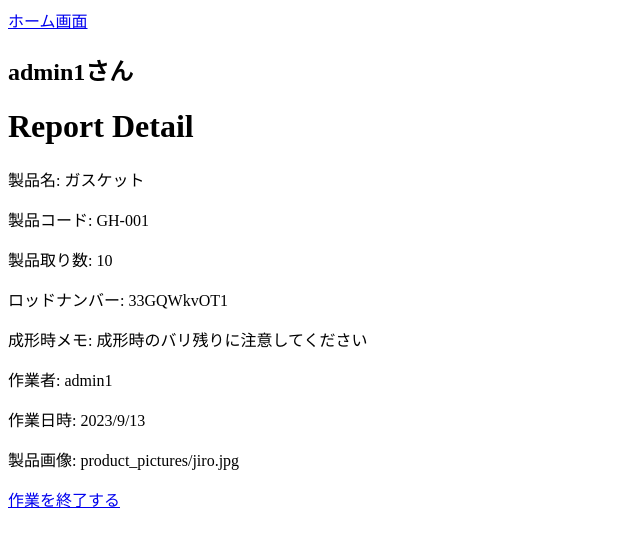
After one commit to hayato2121/Production_Control_project, a Django app: page /daily_report/report_detail/6/ in a window 1280 px wide. The commit adds this page. Shown: the top 547 px of the page, without its empty margins (0-640 px from the left). Run offline with Django 4.2, Linux system fonts and the light colour scheme; a user stored in the database is signed in; data comes from the database, SQL or seed files in the repository.

Commit message:
日報データを入力

```diff
--- a/daily_report/models.py
+++ b/daily_report/models.py
@@ -12,6 +12,7 @@ class Products(models.Model):
     name = models.CharField(max_length=255,verbose_name="製品名")
     code = models.CharField(max_length=50,verbose_name="製品コード")
     quantity = models.IntegerField(verbose_name="製品取り数")
+    pictures = models.FileField(upload_to='product_pictures',verbose_name='製品画像',null=True)
     memo = models.CharField(max_length=255,blank=True, null=True,verbose_name="製品メモ")
     created_at = models.DateTimeField(auto_now_add=True)
     updated_at = models.DateTimeField(auto_now=True)
@@ -55,9 +56,10 @@ class Report(models.Model):
     user = models.ForeignKey(
         Users, on_delete=models.PROTECT,verbose_name="ユーザー"
     )
+    memo = models.CharField(max_length=255,blank=True, null=True,verbose_name="引き継ぎ")
     lot_number = models.CharField(max_length=10, verbose_name='ロッド番号',default='')
-    good_product_total = models.IntegerField(null=True,blank=True,verbose_name="優良数")
-    bad_product_total = models.IntegerField(null=True,blank=True,verbose_name="不良数")
+    good_product= models.IntegerField(null=True,blank=True,verbose_name="優良数")
+    bad_product= models.IntegerField(null=True,blank=True,verbose_name="不良数")
     created_at = models.DateTimeField(auto_now_add=True)
     updated_at = models.DateTimeField(auto_now=True)
 
--- a/daily_report/urls.py
+++ b/daily_report/urls.py
@@ -1,9 +1,12 @@
 from django.urls import path
-from .views import ReportListView,ReportStartView
-
+from .views import (
+    ReportListView ,ReportStartView ,ReportEndView,ReportDetailView
+)
 app_name =  'daily_report'
 
 urlpatterns = [
     path('report_list/', ReportListView.as_view(), name='report_list'),
-    path('report_start/',ReportStartView.as_view(), name='report_start')
+    path('report_start/',ReportStartView.as_view(), name='report_start'),
+    path('report_detail/<int:pk>/',ReportDetailView.as_view(),name='report_detail'),
+    path('report_detail/<int:pk>/end/', ReportEndView.as_view(), name='report_end'),
 ]
--- a/daily_report/views.py
+++ b/daily_report/views.py
@@ -1,9 +1,11 @@
+from typing import Any
 from django.shortcuts import render,redirect
 
 from django.views.generic.list import ListView
 from django.views.generic.edit import (
     UpdateView, DeleteView, CreateView
 )
+from django.views.generic import DetailView
 from django.views.generic.base import TemplateView
 
 from django.urls import reverse_lazy
@@ -11,7 +13,7 @@ from django.urls import reverse_lazy
 from daily_report.models import Report
 import os
 
-from .forms import ReportStartForm
+from .forms import ReportStartForm, ReportEndForm
 
 #ログイン状態
 from django.contrib.auth.mixins import LoginRequiredMixin
@@ -32,10 +34,35 @@ class ReportStartView(LoginRequiredMixin, CreateView):
         return super(ReportStartView, self).form_valid(form)
 
 
+#作業詳細
+class ReportDetailView(LoginRequiredMixin,DetailView):
+    model = Report
+    template_name = os.path.join('report', 'report_detail.html')
+    context_object_name = 'reportdetail'
+
+    def get_queryset(self):
+        return Report.objects.all()
 
 #作業終了
-class ReportEndView(LoginRequiredMixin,TemplateView):
+class ReportEndView(LoginRequiredMixin,UpdateView):
+    model = Report
+    form_class = ReportEndForm
     template_name = os.path.join('report', 'report_end.html')
+    success_url = reverse_lazy('daily_report:report_list')
+
+        #計算する
+    def form_valid(self, form):
+        good_product = self.object.product.quantity * form.cleaned_data['sets'] - form.cleaned_data['bad_product']
+        self.object.good_product = good_product
+        self.object.save()
+        return super().form_valid(form)
+
+    #フォームに初期値を渡す
+    def get_initial(self):
+        initial = super().get_initial()
+        return initial
+
+
 
 
 
--- a/product_management/urls.py
+++ b/product_management/urls.py
@@ -0,0 +1,7 @@
+from django.urls import path
+
+app_name =  'product_management'
+
+urlpatterns = [
+
+]
--- a/production_control_project/urls.py
+++ b/production_control_project/urls.py
@@ -24,6 +24,7 @@ urlpatterns = [
     path('admin/', admin.site.urls),
     path('accounts/', include('accounts.urls')),
     path('daily_report/', include('daily_report.urls')),
+    path('product_management/',include('product_management.urls'))
 ]
 
 if settings.DEBUG:
--- a/templates/base.html
+++ b/templates/base.html
@@ -3,6 +3,7 @@
 <head>
     <meta charset="UTF-8">
     <meta name="viewport" content="width=device-width, initial-scale=1.0">
+    <script src="https://code.jquery.com/jquery-3.6.0.min.js"></script>
     <title>{% block title %} home {% endblock title %}</title>
 </head>
 <body>
--- /dev/null
+++ b/templates/report/report_detail.html
@@ -0,0 +1,16 @@
+{% extends 'base.html' %}
+
+{% block content %}
+<h1>Report Detail</h1>
+    <p>製品名: {{ reportdetail.product.name }}</p>
+    <p>製品コード: {{ reportdetail.product.code }}</p>
+    <p>製品取り数: {{ reportdetail.product.quantity }}</p>
+    <p>ロッドナンバー: {{ reportdetail.lot_number }}</p>
+    <p>成形時メモ: {{ reportdetail.product.memo }}</p>
+    <p>作業者: {{ reportdetail.user.username }}</p>
+    <p>作業日時: {{ reportdetail.created_at.year }}/{{ reportdetail.created_at.month }}/{{ reportdetail.created_at.day }}</p>
+    <p>製品画像: {{ reportdetail.product.pictures }}</p>
+
+
+<p><a href="{% url 'daily_report:report_end' reportdetail.id %}">作業を終了する</a></p>
+{% endblock %}
--- a/templates/report/report_end.html
+++ b/templates/report/report_end.html
@@ -2,9 +2,11 @@
 
 {% block content %}
 <h1>作業終了</h1>
-<form id =method="POST">
+<form method="POST">
     {% csrf_token %}
     {{ form.as_p }}
     <input type="submit" value="終了する">
 </form>
 {% endblock %}
+
+</script>
```
Also changed, not shown: daily_report/forms.py (+20 -2 lines), templates/report/report_list.html (+8 -1 lines), daily_report/migrations/0012_products_pictures.py (added), daily_report/migrations/0013_report_memo.py (added), daily_report/migrations/0014_rename_bad_product_total_report_bad_product_and_more.py (added), db.sqlite3, media/product_pictures/jiro.jpg (added).
